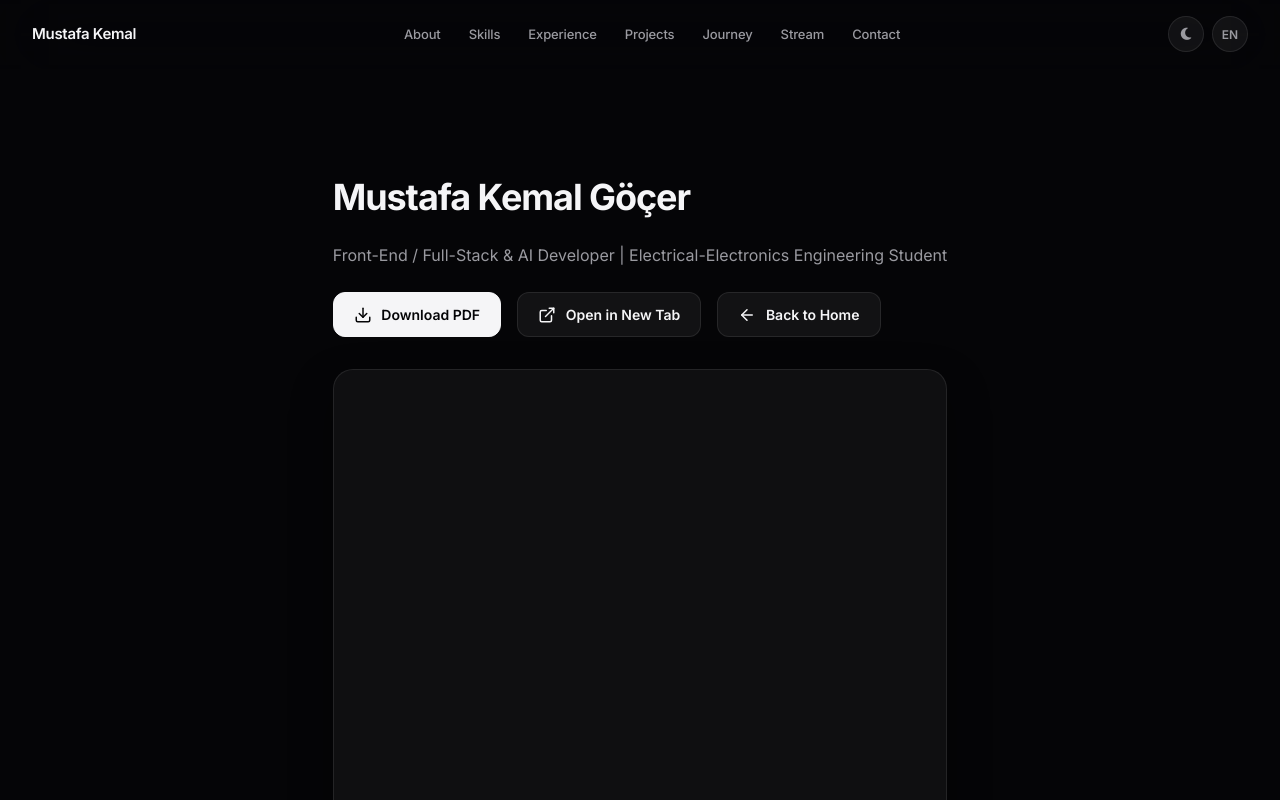
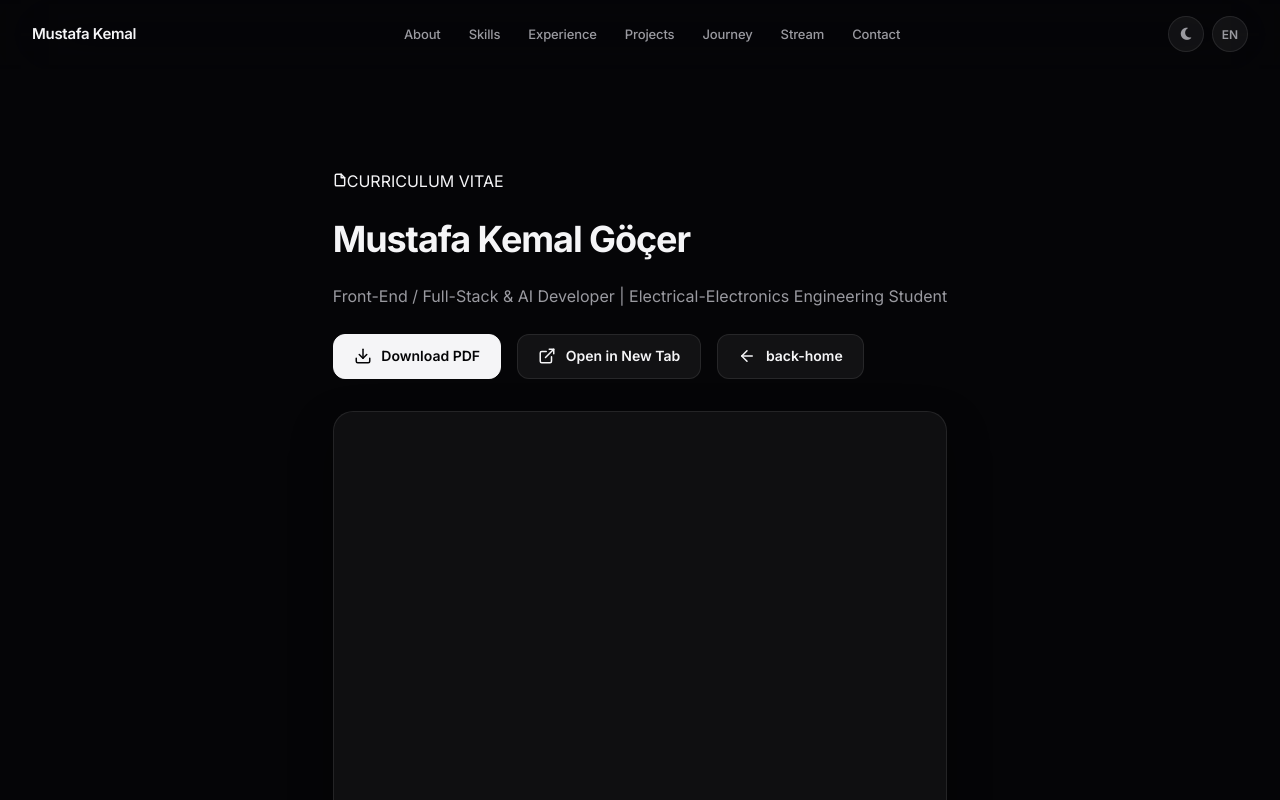
Before and after one commit to mustafakemalz/mustafakemalz.github.io, a React (Vite) app: page /cv in a window 1280 px wide. Shown: the top 800 px of the page. Built offline with nearby package versions, Linux system fonts and the light colour scheme.

Commit message:
Update CV.tsx

```diff
--- a/src/pages/CV.tsx
+++ b/src/pages/CV.tsx
@@ -15,6 +15,13 @@ export const CV: React.FC = () => {
   return (
     <div className="cv-page-container">
       <div className="cv-header-wrap">
+        <span className="cv-badge">
+          <svg width="14" height="14" viewBox="0 0 24 24" fill="none" stroke="currentColor" strokeWidth="2.5" strokeLinecap="round" strokeLinejoin="round">
+            <path d="M14 2H6a2 2 0 0 0-2 2v16a2 2 0 0 0 2 2h12a2 2 0 0 0 2-2V8z"></path>
+            <polyline points="14 2 14 8 20 8"></polyline>
+          </svg>
+          CURRICULUM VITAE
+        </span>
         <h1 className="cv-title">Mustafa Kemal Göçer</h1>
         <p className="cv-subtitle">
           {language === 'tr'
@@ -55,7 +62,7 @@ export const CV: React.FC = () => {
               <line x1="19" y1="12" x2="5" y2="12"></line>
               <polyline points="12 19 5 12 12 5"></polyline>
             </svg>
-            {language === 'tr' ? 'Ana Sayfaya Dön' : 'Back to Home'}
+            {('back-home')}
           </Link>
         </div>
       </div>
```
